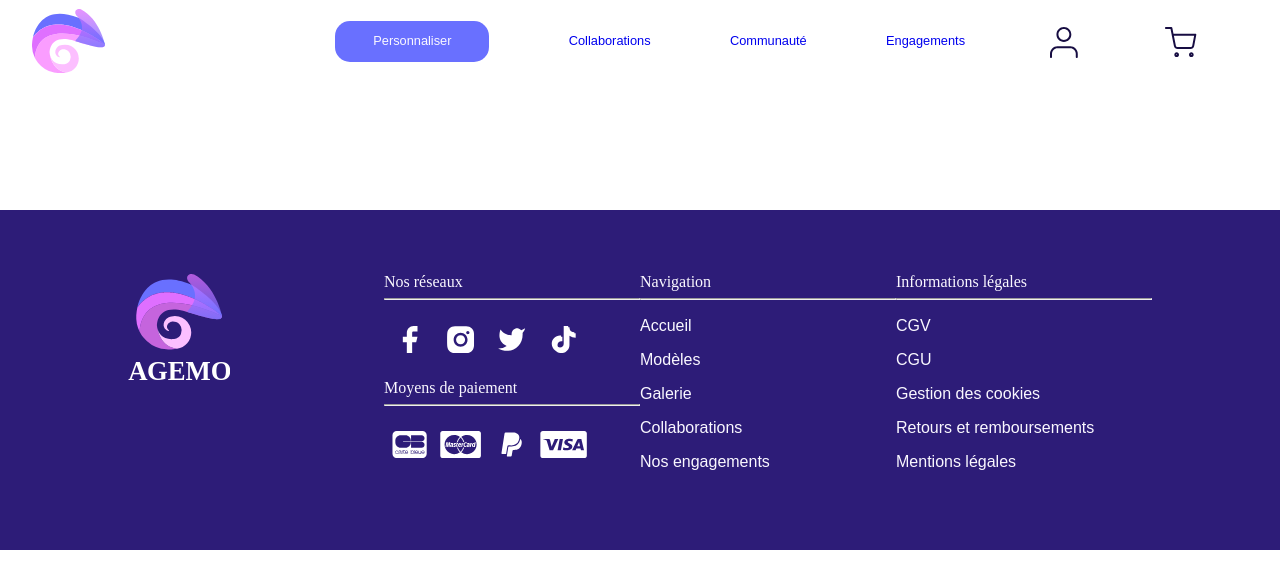
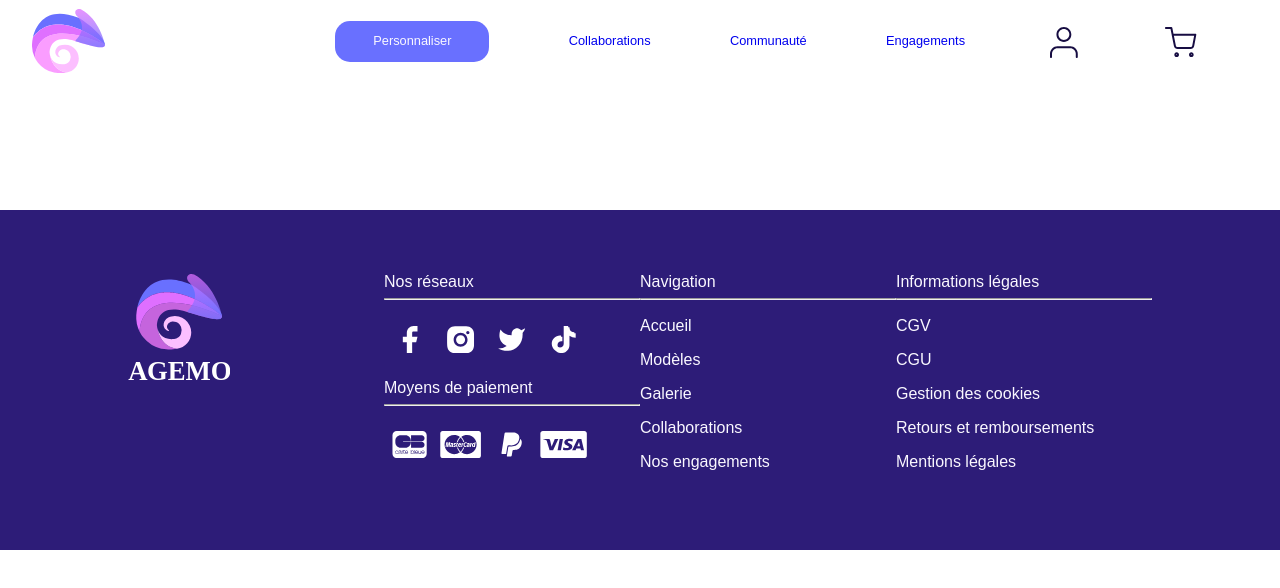
Before and after one commit to SeubJrd/agemovue, a Vue app: page / in a window 1280 px wide. Shown: the top 588 px of the page. Built offline with nearby package versions, Linux system fonts and the light colour scheme; a web font is replaced by a local one.

Commit message:
Typo Globale

```diff
--- a/src/scss/typography.scss
+++ b/src/scss/typography.scss
@@ -1,3 +1,7 @@
+body, html {
+    font-family: $fontFamily;
+}
+
 h1,h2,h3{
     color: $colorTitle;
 }
```
